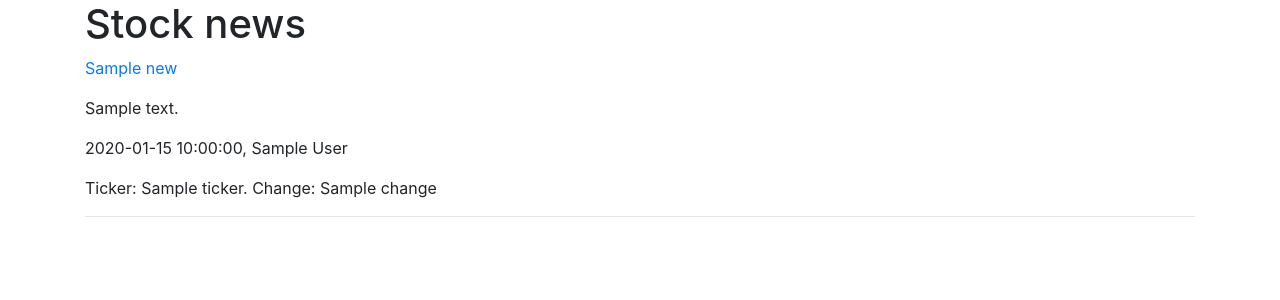
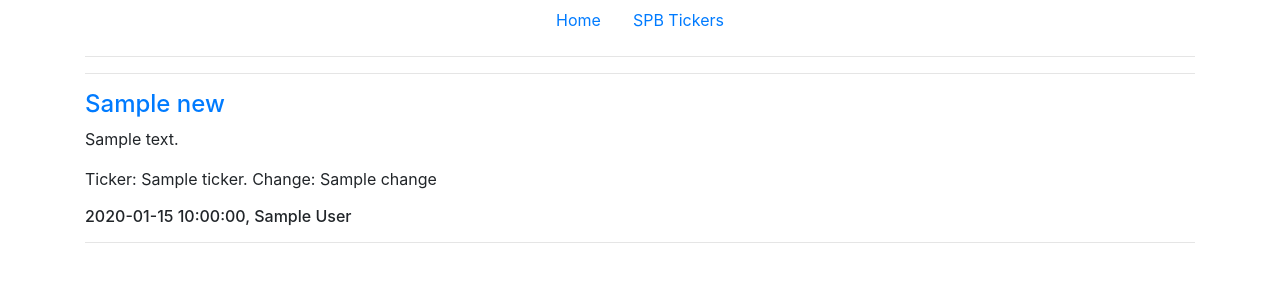
Before and after one commit to balancy/ProjectStocksNews, a Flask app: template templates/index.html in a window 1280 px wide. Shown: the top 300 px of the page. Run offline with Flask 2, Linux system fonts and the light colour scheme; the template is opened without the code that fills it: most values are stand-ins (such as "Sample title", 1, 10 or a date in 2020); some libraries are stand-ins or nearby versions.

Commit message:
Second version. Added navigation tab, requirements.txt

```diff
--- a/server.py
+++ b/server.py
@@ -5,10 +5,17 @@ app = Flask(__name__)
 
 
 @app.route("/")
+@app.route("/index")
 def stocks_list():
     news = get_news()
     return render_template('index.html', news_list=news)
 
+@app.route("/tickers")
+def stocks_list_spb():
+    news = list()
+    return render_template('index.html', news_list=news)
+
+
 
 if __name__ == "__main__":
     app.run(debug=True)
--- a/templates/index.html
+++ b/templates/index.html
@@ -12,14 +12,20 @@
   </head>
   <body>
     <div class="container">
-        <h1>Stock news</h1>
+        {% include 'navigation.html' %}
+        <hr/>
+        <hr/>
         <div class="row">
             <div class="col-12">
                 {% for news in news_list %}
-                <p><a href="{{ news.url }}">{{ news.title }}</a></p>
-                <p>{{ news.summary }}</p>
-                <p>{{ news.date }}, {{ news.author }}</p>
-                <p>Ticker: {{ news.ticker }}. Change: {{ news.change }}</p>
+                <h4><a href="{{ news.url }}">{{ news.title }}</a></h4>
+                {% if news.summary != news.title %}
+                    <p>{{ news.summary }}</p>
+                {% endif %}
+                {% if news.ticker and news.change %}
+                     <p>Ticker: {{ news.ticker }}. Change: {{ news.change }}</p>
+                {% endif %}
+                <h6>{{ news.date }}, {{ news.author }}</h6>
                 <hr/>
                 {% endfor %}
             </div>
--- /dev/null
+++ b/templates/navigation.html
@@ -0,0 +1,8 @@
+<ul class="nav justify-content-center">
+  <li class="nav-item">
+    <a class="nav-link active" href="/index">Home</a>
+  </li>
+  <li class="nav-item">
+    <a class="nav-link" href="/tickers">SPB Tickers</a>
+  </li>
+</ul>
```
Also changed, not shown: requirements.txt (added, +24 -0 lines).
